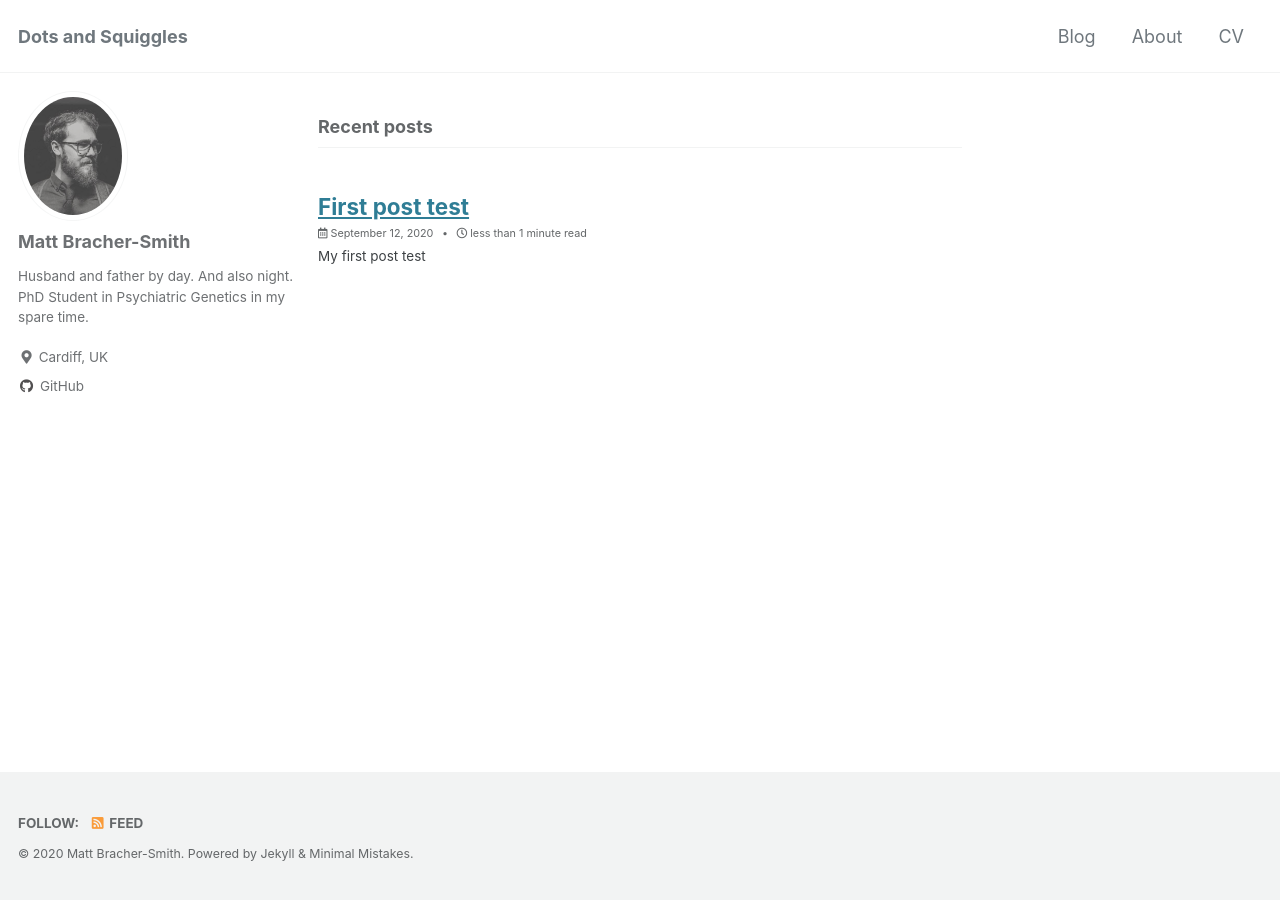
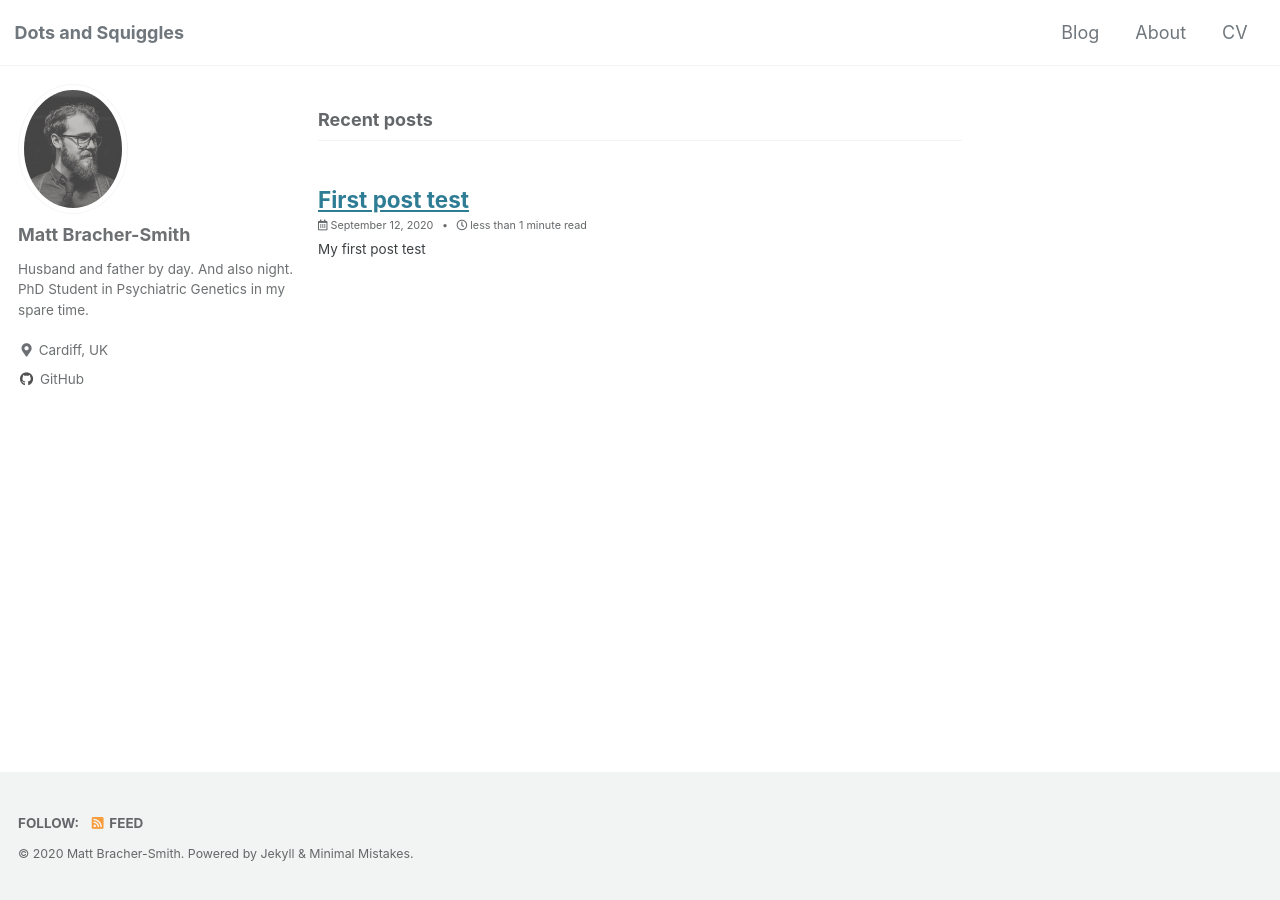
Before and after one commit to seafloor/seafloor.github.io, a Jekyll site: the page built from index.html, in a window 1280 px wide. Built offline with Jekyll 4.4.1, drawn with Linux system fonts in a browser that asks for light colours; cached includes are drawn as plain includes; the list of posts is cut into pages by our own code.

Commit message:
attempt dorpping masthead height

```diff
--- a/_sass/minimal-mistakes/_masthead.scss
+++ b/_sass/minimal-mistakes/_masthead.scss
@@ -15,7 +15,7 @@
     @include clearfix;
     margin-left: auto;
     margin-right: auto;
-    padding: 1em;
+    padding: 0.8em;
     max-width: 100%;
     display: -webkit-box;
     display: -ms-flexbox;
--- a/_sass/minimal-mistakes/_reset.scss
+++ b/_sass/minimal-mistakes/_reset.scss
@@ -11,7 +11,7 @@ html {
   font-size: 12px;
 
   @include breakpoint($medium) {
-    font-size: 14px;
+    font-size: 12px;
   }
 
   @include breakpoint($large) {
```
